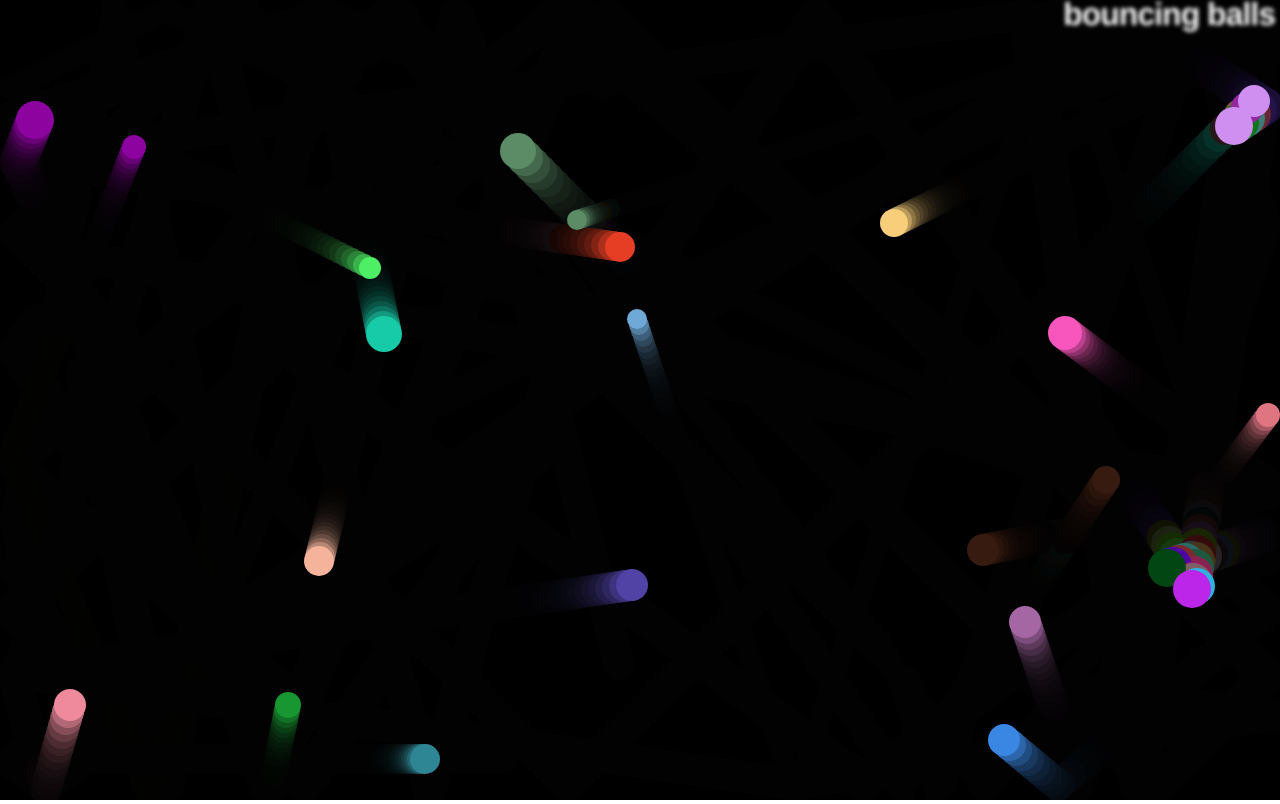
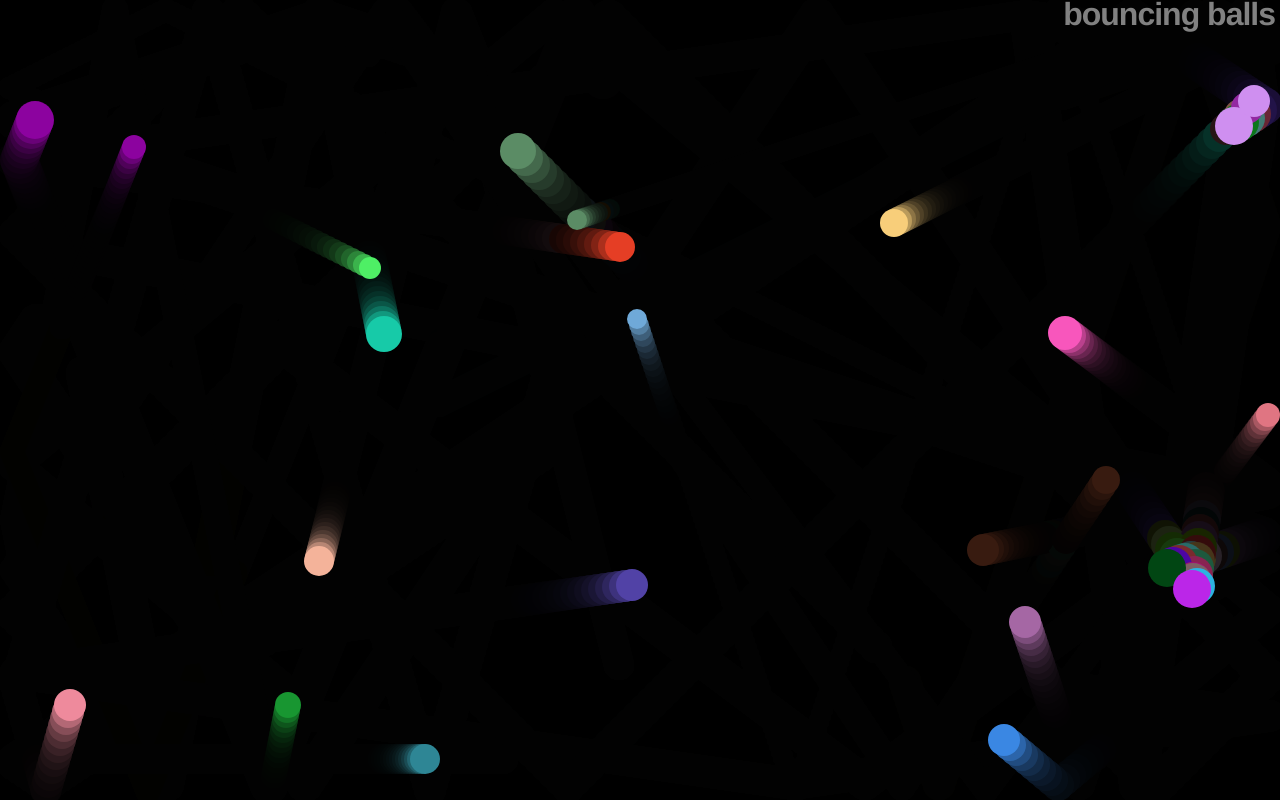
Before and after one commit to Su-Ya/JavaScript-OOP-bouncing-balls-practice, a plain HTML site: page index.html in a window 1280 px wide. Drawn offline with Linux system fonts and the light colour scheme.

Commit message:
feat: modify h1 color in style.css

```diff
--- a/style.css
+++ b/style.css
@@ -20,6 +20,6 @@ h1 {
   top: -4px;
   right: 5px;
 
-  color: transparent;
-  text-shadow: 0 0 4px white;
+  color: #fff;
+  opacity: .5;
 }
```
